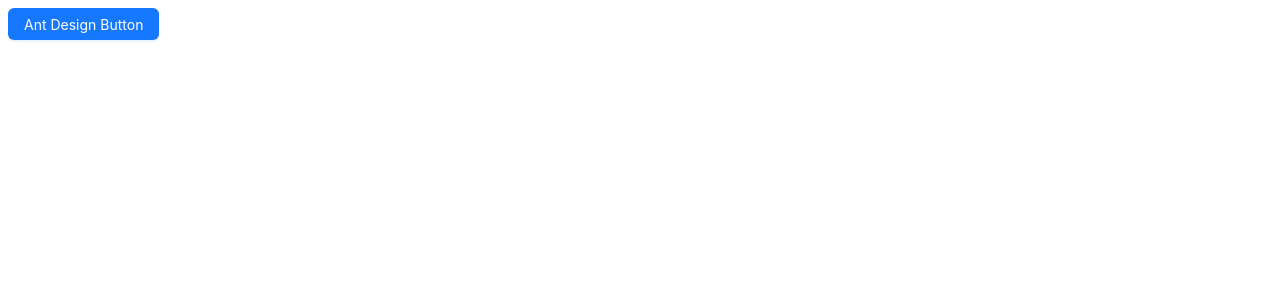
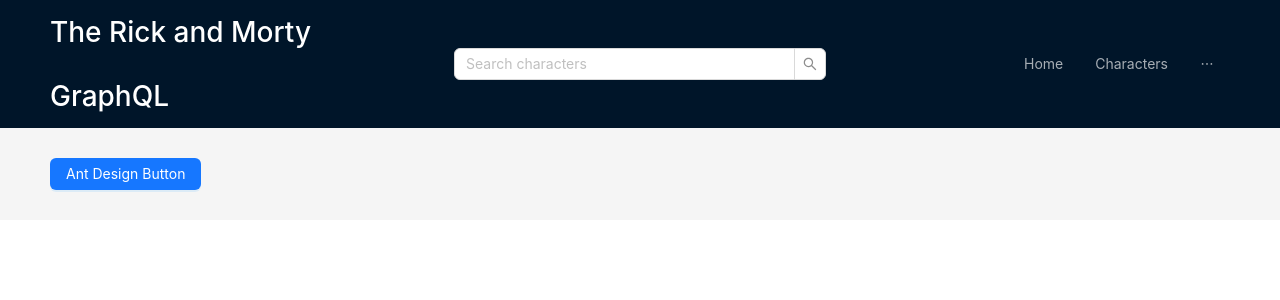
Before and after one commit to jonasmarco/the-rick-and-morty-graphql, a Next.js app: page / in a window 1280 px wide. Shown: the top 300 px of the page. Built offline with nearby package versions, Linux system fonts and the light colour scheme.

Commit message:
feat: add Menu

```diff
--- /dev/null
+++ b/app/components/header/index.tsx
@@ -0,0 +1,50 @@
+'use client'
+
+import { Layout, Menu, Input, Row, Col } from 'antd'
+import Link from 'next/link'
+const { Search } = Input
+import * as S from './styled'
+
+export const TopHeader = () => {
+  const { Header } = Layout;
+
+  const menuItens = [
+    {
+      key: '/',
+      label: 'Home'
+    },
+    {
+      key: 'characters',
+      label: 'Characters'
+    },
+    {
+      key: 'episodes',
+      label: 'Episodes'
+    },
+  ]
+
+  return (
+    <Header style={{ height: 'auto' }}>
+      <Row gutter={{ xs: 8, sm: 16, md: 24, lg: 32 }}>
+        <S.ResponsiveTitle xs={24} lg={8} style={{ display: 'flex', alignItems: 'center' }}>
+          <h1 style={{ color: 'white', marginBottom: '0' }}>The Rick and Morty GraphQL</h1>
+        </S.ResponsiveTitle>
+        <Col xs={24} lg={8} style={{ display: 'flex', alignItems: 'center' }}>
+          <Search
+            placeholder="Search characters"
+            onSearch={() => console.log('searching')}
+          />
+        </Col>
+        <S.ResponsiveMenu xs={24} lg={8}>
+          <Menu theme="dark" mode="horizontal">
+            {menuItens.map(item => (
+              <Menu.Item key={item.key} >
+                <Link href={`/${item.key}`}>{item.label}</Link>
+              </Menu.Item>
+            ))}
+          </Menu>
+        </S.ResponsiveMenu>
+      </Row>
+    </Header>
+  )
+}
--- /dev/null
+++ b/app/components/header/styled.ts
@@ -0,0 +1,23 @@
+import { Col } from 'antd'
+import styled from 'styled-components'
+
+export const ResponsiveTitle = styled(Col)`
+  display: flex;
+  align-items: center;
+  justify-content: center;
+
+  @media (min-width: 992px) {
+    justify-content: flex-start;
+  }
+`;
+
+
+export const ResponsiveMenu = styled(Col)`
+  display: flex;
+  align-items: center;
+  justify-content: center;
+
+  @media (min-width: 992px) {
+    justify-content: flex-end;
+  }
+`;
--- a/app/layout.tsx
+++ b/app/layout.tsx
@@ -1,5 +1,12 @@
+'use client'
+
 import type { PropsWithChildren } from 'react'
+import { Layout } from 'antd'
+
+import 'antd/dist/reset.css'
 import { RootStyleRegistry } from '@/components/root-style-registry'
+import { TopHeader } from '@/components/header'
+import { Content } from 'antd/es/layout/layout'
 
 export default function RootLayout({ children }: PropsWithChildren) {
   return (
@@ -11,7 +18,14 @@
         <link rel="icon" href="/favicon.png" />
       </head>
       <body>
-        <RootStyleRegistry>{children}</RootStyleRegistry>
+        <RootStyleRegistry>
+          <Layout className="layout">
+            <TopHeader />
+            <Content style={{ padding: '30px 50px' }}>
+              {children}
+            </Content>
+          </Layout>
+        </RootStyleRegistry>
       </body>
     </html>
   )
--- a/app/page.tsx
+++ b/app/page.tsx
@@ -1,6 +1,11 @@
 'use client'
+
 import React, { Button } from 'antd'
 
 export default function Home() {
-  return <Button type="primary">Ant Design Button</Button>
+  return (
+    <div className="site-layout-content">
+      <Button type="primary">Ant Design Button</Button>
+    </div>
+  )
 }
--- a/package.json
+++ b/package.json
@@ -19,11 +19,13 @@
     "next": "13.4.7",
     "react": "18.2.0",
     "react-dom": "18.2.0",
+    "styled-components": "^6.0.0-rc.6",
     "typescript": "5.1.3"
   },
   "devDependencies": {
     "@commitlint/cli": "^17.6.5",
     "@commitlint/config-conventional": "^17.6.5",
+    "@types/styled-components": "^5.1.26",
     "eslint-plugin-unused-imports": "^2.0.0",
     "husky": "^8.0.3"
   }
```
Also changed, not shown: 1 other file (tests, documents, lock files or other folders).
